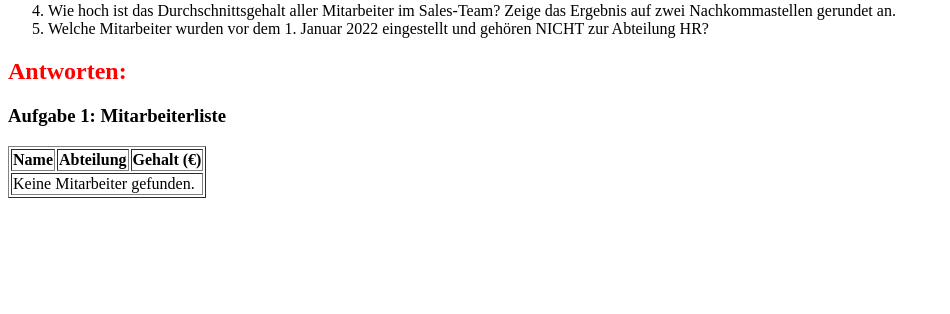
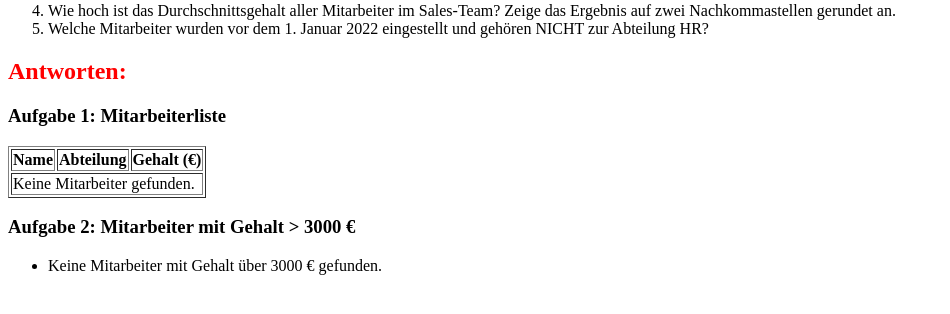
Before and after one commit to DomuStyle/Staff-Filter-Lesson, a Django app: page /employees/ in a window 1280 px wide. Shown: the part 238-552 px from the top of the page, without its empty margins (0-950 px from the left). Run offline with Django 4.2, Linux system fonts and the light colour scheme.

Commit message:
second lesson + html

```diff
--- a/employees/templates/employees/employee_list.html
+++ b/employees/templates/employees/employee_list.html
@@ -47,5 +47,15 @@
       </tbody>
     </table>
 
+    <!-- Aufgabe 2: Mitarbeiter mit Gehalt > 3000 € -->
+    <h3>Aufgabe 2: Mitarbeiter mit Gehalt > 3000 €</h3>
+    <ul>
+      {% for employee in high_earners %}
+      <li>{{ employee.name }}</li>
+      {% empty %}
+      <li>Keine Mitarbeiter mit Gehalt über 3000 € gefunden.</li>
+      {% endfor %}
+    </ul>
+
   </body>
 </html>
--- a/employees/views.py
+++ b/employees/views.py
@@ -11,9 +11,13 @@ def employee_overview(request):
    # QuerySet für Mitarbeiter mit Name, Abteilung und Gehalt
     employees = Employee.objects.all().select_related('department').values('name', 'department__name', 'salary')
 
+   # Aufgabe 2: Namen von Mitarbeitern mit Gehalt > 3000 €
+    high_earners = Employee.objects.filter(salary__gt=3000).values('name')
+
    # Context für das Template
     context = {
         'employees': employees,
+        'high_earners': high_earners,
     }
 
     return render(request, 'employees/employee_list.html')
```
